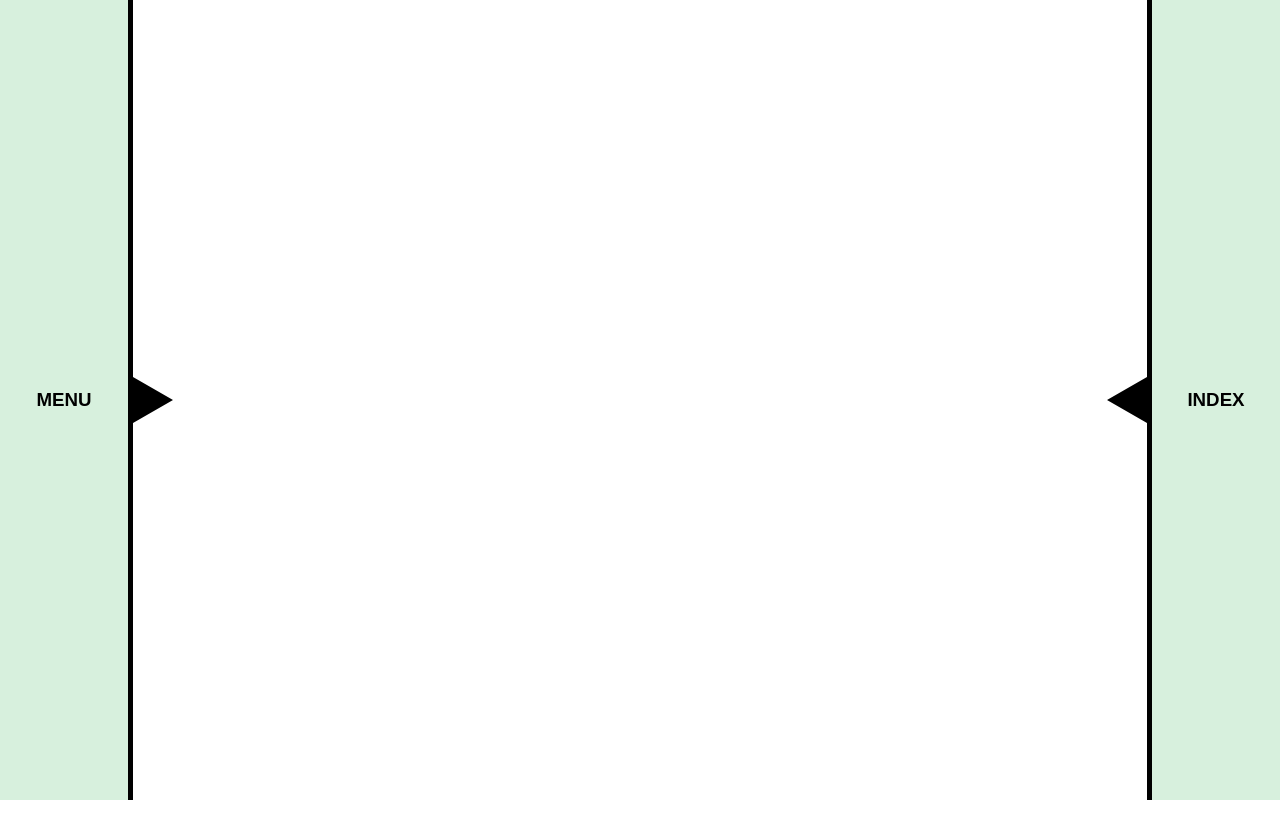
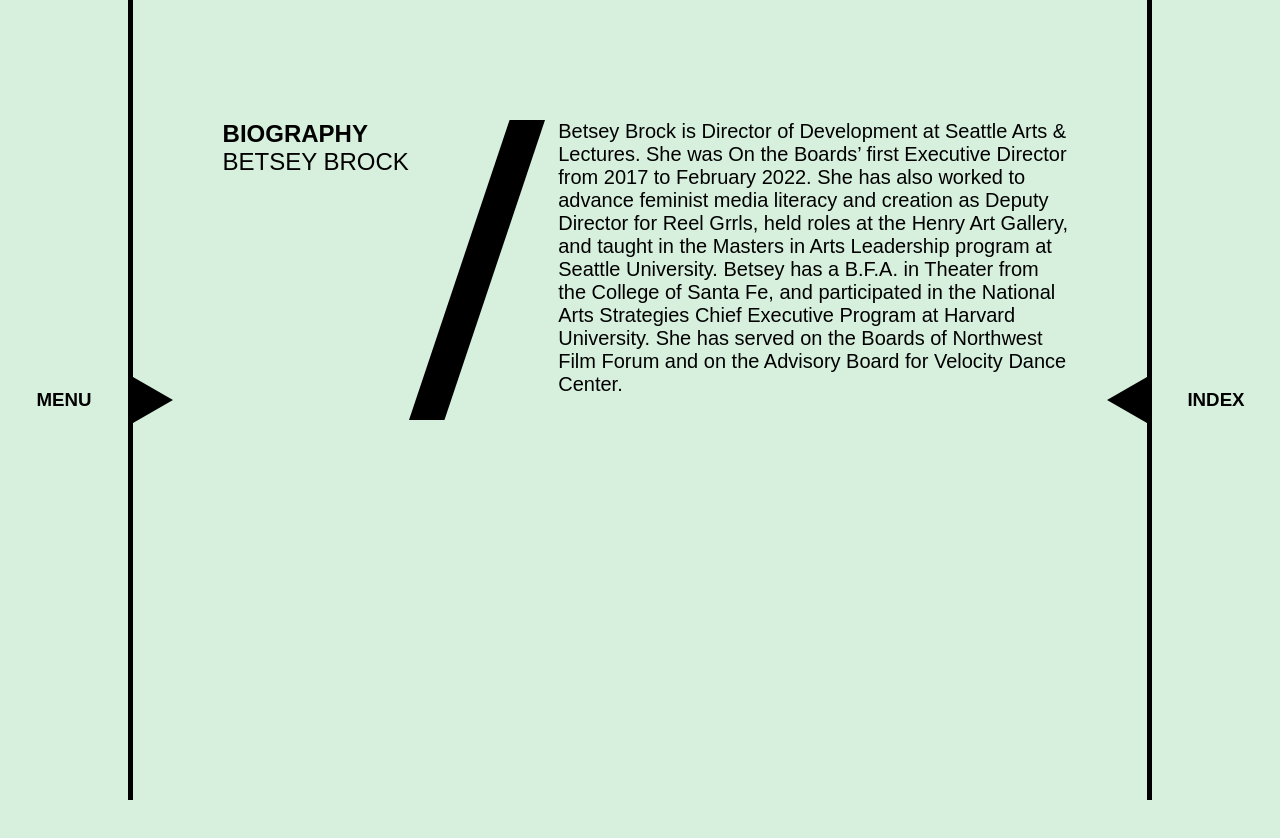
Before and after one commit to ampersand-paris/VAULT, a React (Create React App) app: page /betsey-brock-bio in a window 1280 px wide. Before the commit this address had no page. Shown: the top 838 px of the page. Before the commit the page ends 800 px from the top, so only its background shows below. Built offline with nearby package versions, Linux system fonts and the light colour scheme; a web font is replaced by a local one.

Commit message:
bonnie brooks and betsey brock

```diff
--- a/src/App.js
+++ b/src/App.js
@@ -23,7 +23,9 @@
 // === BIOGRAPHIES ===
 import MarjiColeBio from "./Biographies/MarjiCole";
 import JuliaRaeAntonickBio from "./Biographies/JuliaRaeAntonick";
-import RachelBoggiaBio from "./Biographies/RachelBoggia"
+import RachelBoggiaBio from "./Biographies/RachelBoggia";
+import BetseyBrockBio from "./Biographies/BetseyBrock";
+import BonnieBrooksBio from "./Biographies/BonnieBrooks";
 
 // === VIDEOS ===
 import MeetingThree from "./Videos/MeetingThree"
@@ -61,12 +63,17 @@
         <Index active={toggleRightMenu} openDisplay={index} closedDisplay={indexClosed}/>
         <Routes>
             <Route path="/" element={<Home />} />
+            {/* Themes */}
             <Route path="/archival-thinking" element={<ArchivalThinking />} />
+            {/* Essays */}
             <Route path="/marji-cole-essay" element={<MarjiColeEssay />} />
             {/* Biographies */}
+                <Route path="betsey-brock-bio" element={<BetseyBrockBio />} />
+                <Route path="bonnie-brooks-bio" element={<BonnieBrooksBio />} />
                 <Route path="/marji-cole-bio" element={<MarjiColeBio />} />
-                <Route path="/julia-rae-antonick" element={<JuliaRaeAntonickBio />} />
-                <Route path="/rachel-boggia" element={<RachelBoggiaBio />} />
+                <Route path="/julia-rae-antonick-bio" element={<JuliaRaeAntonickBio />} />
+                <Route path="/rachel-boggia-bio" element={<RachelBoggiaBio />} />
+            {/* Transcripts */}
             <Route path="/meeting-one" element={<MeetingOne />} />
             <Route path="/meeting-three" element={<MeetingThree />} />
             <Route path="/resources-mentioned" element={<ResourcesMentioned />} />
--- /dev/null
+++ b/src/Biographies/BetseyBrock.js
@@ -0,0 +1,29 @@
+// ====== COMPONENTS ======
+
+const BetseyBrockBio = (props) => {
+
+    return (
+    <>
+        <div className="one-hundred-vh flex jc-center mobile-al-center mobile-column top-padding mint-green">
+            <div className="vault-padding mobile-flex mobile-jc-center mobile-width">
+                <div className="flex space-btwn essay-title-height">
+                    <div>
+                        <h2 className="subtitle ">BIOGRAPHY</h2>
+                        <h2 className="subtitle neuzit">Betsey Brock</h2>
+                    </div>
+                    <img className="bio-slash" src="/Images/Slash.svg" />
+                    <div className="flex column flex-end">
+                    </div>
+                </div>
+            </div>
+            <section className="flex column al-center no-top-padding mobile-padding">
+                <div className="essay-width ">
+                    <p className="no-top-padding">Betsey Brock is Director of Development at Seattle Arts & Lectures. She was On the Boards’ first Executive Director from 2017 to February 2022. She has also worked to advance feminist media literacy and creation as Deputy Director for Reel Grrls, held roles at the Henry Art Gallery, and taught in the Masters in Arts Leadership program at Seattle University. Betsey has a B.F.A. in Theater from the College of Santa Fe, and participated in the National Arts Strategies Chief Executive Program at Harvard University. She has served on the Boards of Northwest Film Forum and on the Advisory Board for Velocity Dance Center.</p>
+                </div>
+            </section>
+        </div>
+    </>
+  );
+}
+
+export default BetseyBrockBio;
--- /dev/null
+++ b/src/Biographies/BonnieBrooks.js
@@ -0,0 +1,29 @@
+// ====== COMPONENTS ======
+
+const BonnieBrooksBio = (props) => {
+
+    return (
+    <>
+        <div className="one-hundred-vh flex jc-center mobile-al-center mobile-column top-padding mint-green">
+            <div className="vault-padding mobile-flex mobile-jc-center mobile-width">
+                <div className="flex space-btwn essay-title-height">
+                    <div>
+                        <h2 className="subtitle ">BIOGRAPHY</h2>
+                        <h2 className="subtitle neuzit">Bonnie Brooks</h2>
+                    </div>
+                    <img className="bio-slash" src="/Images/Slash.svg" />
+                    <div className="flex column flex-end">
+                    </div>
+                </div>
+            </div>
+            <section className="flex column al-center no-top-padding mobile-padding">
+                <div className="essay-width ">
+                    <p className="no-top-padding">Bonnie Brooks is associate professor emerita in Dance at Columbia College Chicago. Her work as a dance administrator, curator and writer includes service at the National Endowment for the Arts, David Gordon/Pick Up Company, Minnesota Dance Alliance, and Dance/USA. After several years' service as a visiting professor in the World Arts and Cultures Department at UCLA, she chaired the Dance Department at Columbia College Chicago for 12 years and directed, for three years, the department's Dance Presenting Series. Now retired from academia, she continues to think and write about dance from her outpost on Tryon Farm in northwest Indiana.</p>
+                </div>
+            </section>
+        </div>
+    </>
+  );
+}
+
+export default BonnieBrooksBio;
```
